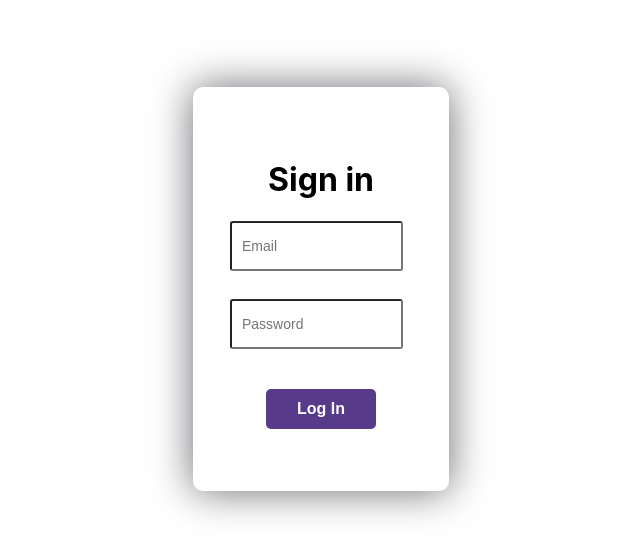
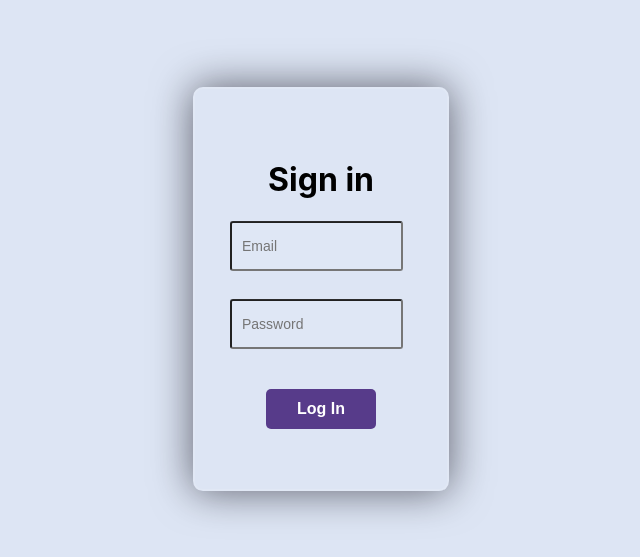
Before and after one commit to ToniGashi/BitmaxApp, a React (Create React App) app in the folder my-app/: page / in a window 1280 px wide. Shown: the part 111-668 px from the top of the page, without its empty margins (319-959 px from the left). Built offline with nearby package versions, Linux system fonts and the light colour scheme.

Commit message:
working with css a little

```diff
--- a/my-app/src/App.css
+++ b/my-app/src/App.css
@@ -1,5 +1,13 @@
 * {
   box-sizing: border-box;
+}
+
+body {
+	display: flex;
+	justify-content: center;
+	align-items: center;
+	background: hsl(218deg 50% 91%);
+	height: 100vh;
 }
 
 input {
```
